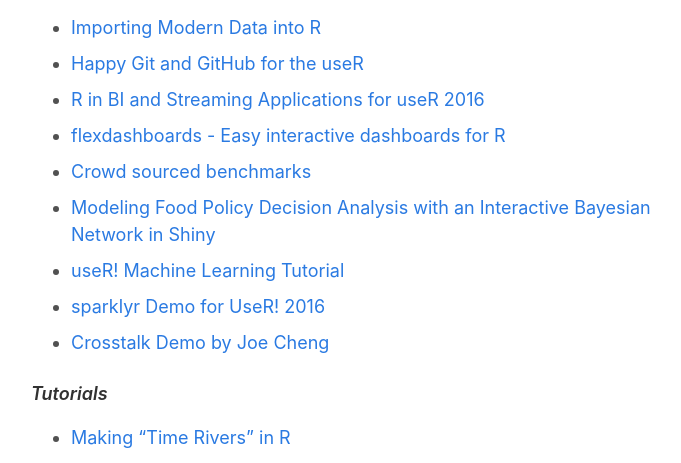
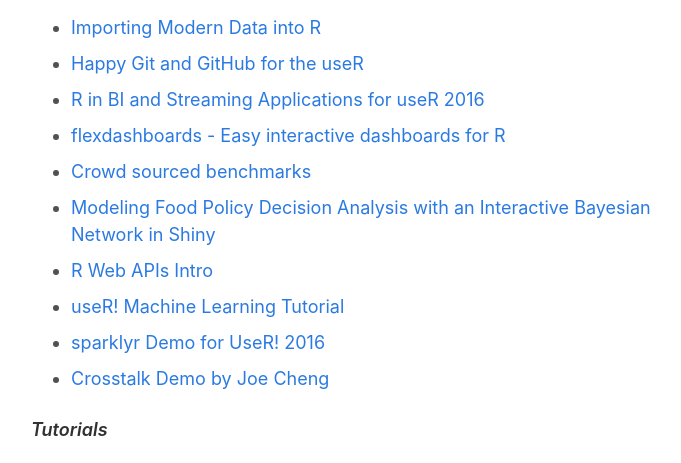
Before and after one commit to rweekly/rweekly.org, a Jekyll site: the page built from draft.md, in a window 1280 px wide and 900 px high, scrolled down 1131 px, cut to the strip 0-463 px from the top of the window. Shown: the whole strip, without its empty margins (294-975 px from the left). Built offline with Jekyll 4.4.1, drawn with Linux system fonts in a browser that asks for light colours; comment, search, counter and statistics services are not loaded.

Commit message:
Draft: Issue 6

```diff
--- a/draft.md
+++ b/draft.md
@@ -59,6 +59,8 @@
 + [Crowd sourced benchmarks](http://www.mas.ncl.ac.uk/~ncsg3/talks/useR2016.html#1)
 
 + [Modeling Food Policy Decision Analysis with an Interactive Bayesian Network in Shiny](http://rpubs.com/rachwhatsit/192417)
+
++ [R Web APIs Intro](https://s3.amazonaws.com/f.cl.ly/items/3g2h2Z0l2X1N0W300N32/01-http.pdf)
 
 + [useR! Machine Learning Tutorial](https://github.com/ledell/useR-machine-learning-tutorial)
 
```
